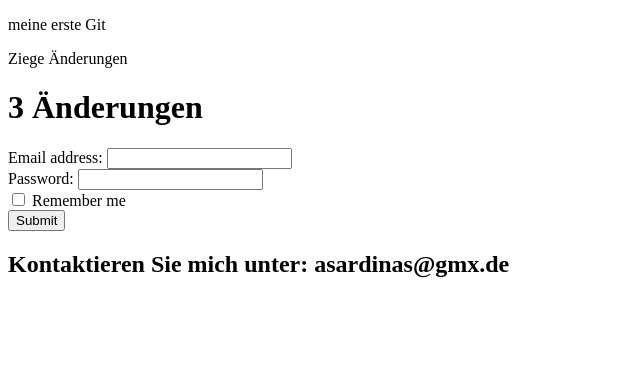
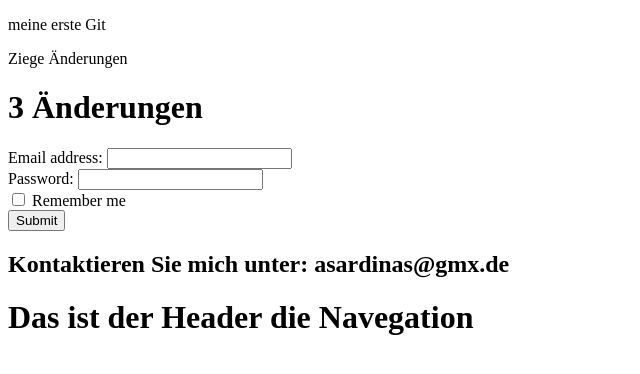
Before and after one commit to arianesardinas/home, a plain HTML site: page index.html in a window 1280 px wide. Shown: the whole page, without its empty margins (0-640 px from the left). Drawn offline with Linux system fonts and the light colour scheme.

Commit message:
Ein Div wurde in Master eingefurgt

```diff
--- a/index.html
+++ b/index.html
@@ -26,6 +26,6 @@
 
 
 <h2>Kontaktieren Sie mich unter: asardinas@gmx.de</h2>
-
+<div><h1>Das ist der Header die Navegation</h1></div>
 </body>
 </html>
```
